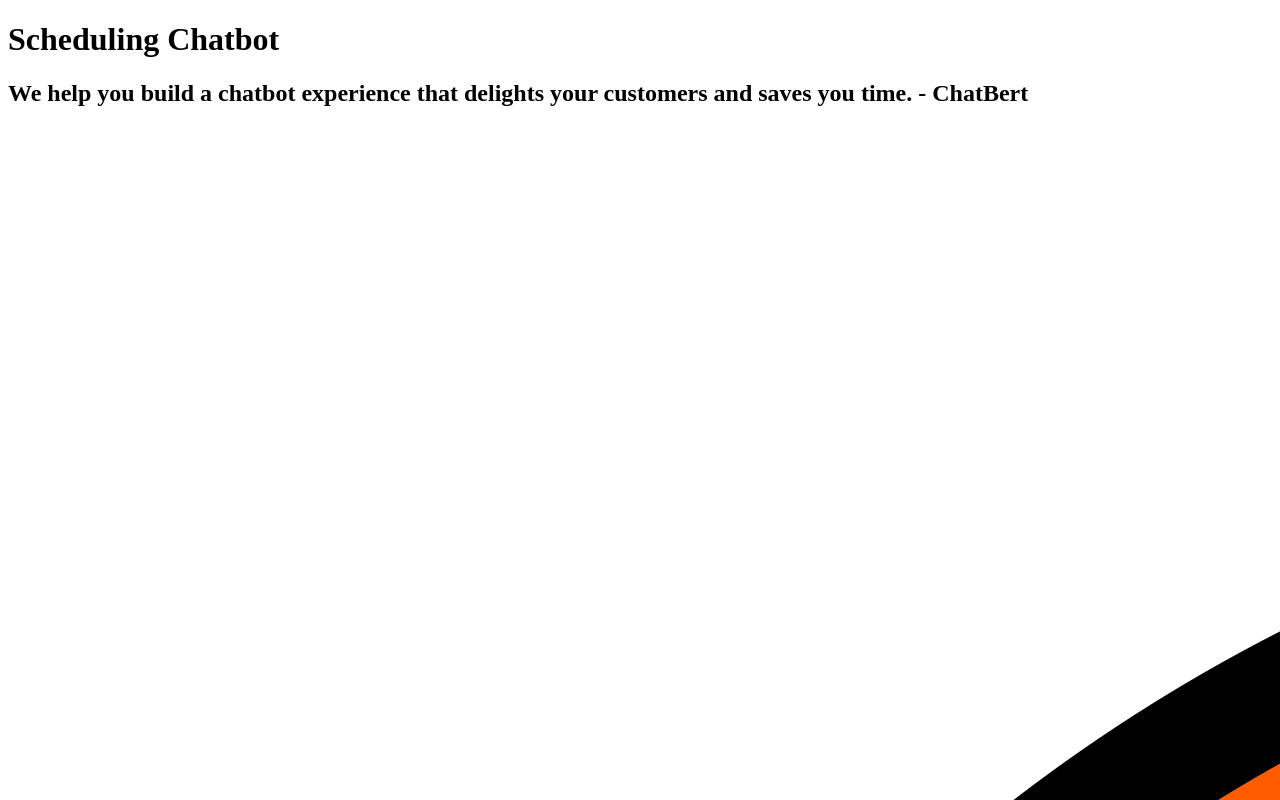
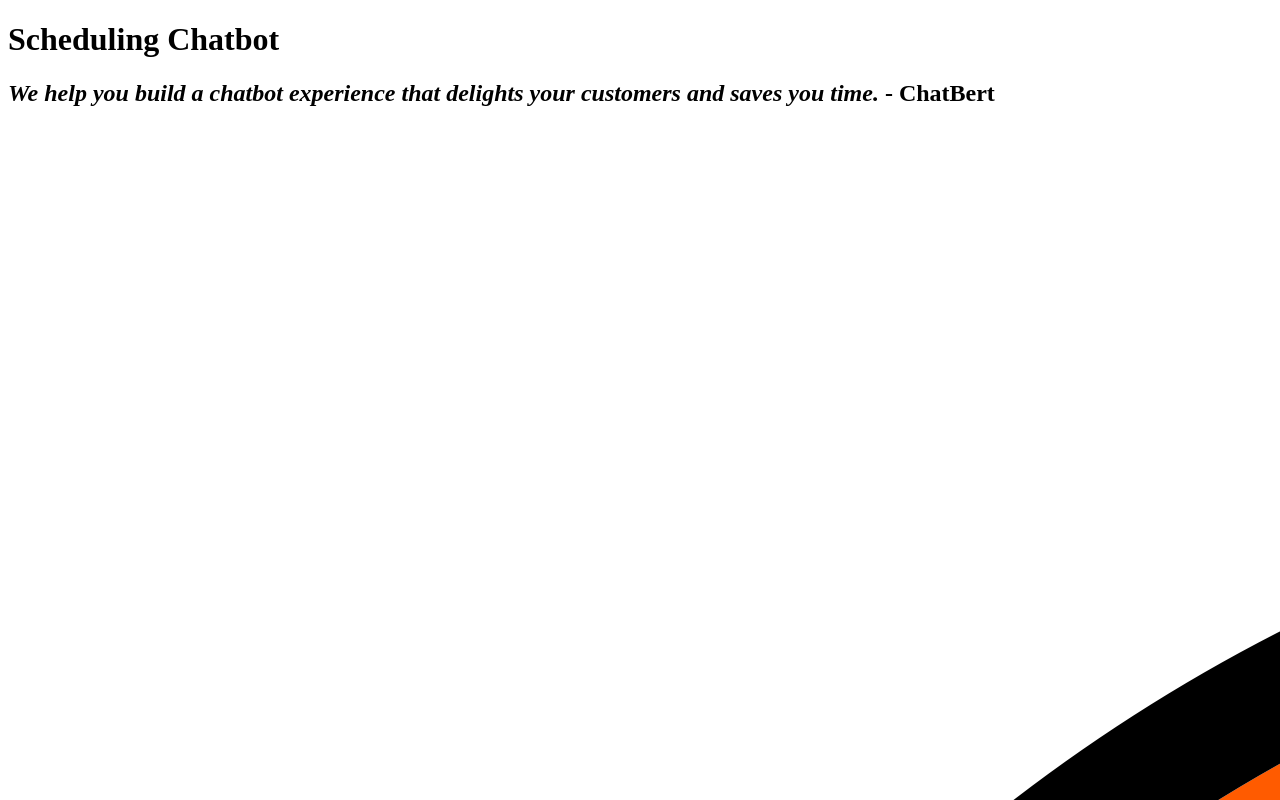
Before and after one commit to RoskiDeluge/sfmbots, a Next.js app: page / in a window 1280 px wide. Shown: the top 800 px of the page. Built offline with nearby package versions, Linux system fonts and the light colour scheme.

Commit message:
Small styling changes

```diff
--- a/pages/index.js
+++ b/pages/index.js
@@ -6,15 +6,18 @@
         <h1 className="mb-12 text-5xl font-bold text-center bg-gradient-to-br from-blue-700 to-red-400 text-transparent bg-clip-text">
           Scheduling Chatbot
         </h1>
-        <h2 className="mb-8 text-2xl">
-          We help you build a chatbot experience that delights your customers
-          and saves you time. - ChatBert{" "}
+        <h2 className="mb-20 text-2xl">
+          <em>
+            We help you build a chatbot experience that delights your customers
+            and saves you time.
+          </em>{" "}
+          - ChatBert{" "}
           <span>
             <img className="w-10 inline-block" src="img/gb_icon.png" />
           </span>
         </h2>
         {/* Sales Copy: Dream/Pain/Fix */}
-        <div className="my-10 grid grid-cols-1 lg:grid-cols-4 gap-4">
+        <div className="my-20 grid grid-cols-1 lg:grid-cols-4 gap-4">
           <div className=" bg-white border-2 rounded-lg shadow p-4 text-gray-700 text-xl space-x-3">
             <a href="https://m.me/sfirstm?ref=book_call" target="_blank">
               <span className="inline-block py-1 px-3 rounded bg-yellow-400 text-blue-900">
```
